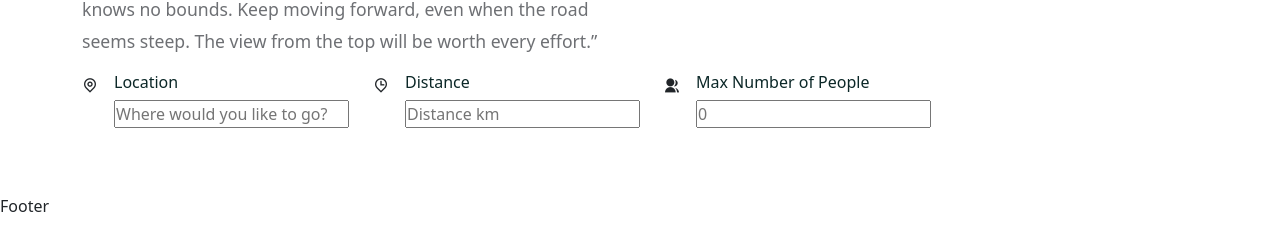
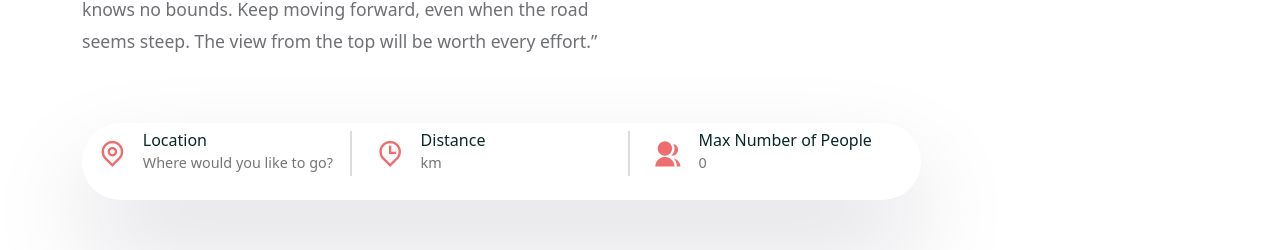
Before and after one commit to jashezan/Tours-and-Travels, a React (Create React App) app in the folder frontend/: page /home in a window 1280 px wide. Shown: the part 562-812 px from the top of the page. Built offline with nearby package versions, Linux system fonts and the light colour scheme; a web font is replaced by a local one.

Commit message:
styling search bar inputs

```diff
--- a/frontend/src/shared/SearchBar.jsx
+++ b/frontend/src/shared/SearchBar.jsx
@@ -6,7 +6,7 @@ const Searchbar = () => {
   return <Col lg='12'>
     <div className="search__bar">
         <Form className='d-flex align-items-center gap-4'>
-            <FormGroup className='d-flex gap-3 form__group form__group-fast'>
+            <FormGroup className='d-flex gap-3 form__group form__group-first'>
                 <span>
                     <i class="ri-map-pin-line"></i>
                 </span>
@@ -15,13 +15,13 @@ const Searchbar = () => {
                     <input type="text" placeholder='Where would you like to go?' />
                 </div>
             </FormGroup>
-            <FormGroup className='d-flex gap-3 form__group form__group-fast'>
+            <FormGroup className='d-flex gap-3 form__group form__group-first'>
                 <span>
                     <i class="ri-map-pin-time-line"></i>
                 </span>
                 <div>
                     <h6>Distance</h6>
-                    <input type="number" placeholder='Distance km' />
+                    <input type="number" placeholder='km' />
                 </div>
             </FormGroup>
             <FormGroup className='d-flex gap-3 form__group form__group-last'>
--- a/frontend/src/shared/search-bar.css
+++ b/frontend/src/shared/search-bar.css
@@ -0,0 +1,31 @@
+.search__bar {
+    padding: 0.5rem 1rem;
+    border-radius: 50px;
+    box-shadow: rgba(17, 12, 46, 0.15) 0px 48px 100px 0px;
+    width: max-content;
+    margin-top: 50px;
+}
+
+.form__group span {
+    font-size: 1.8rem;
+    color: #ee6e6e;
+}
+
+.form__group input {
+    border:rgba(177, 251, 3, 0.829);
+    font-size: 0.9rem;
+    color: var(--heading-color);
+    font-weight: 500;
+}
+
+.form__group input:focus {
+    outline: none;
+}
+
+.form__group h6 {
+    margin-bottom: 0;
+}
+
+.form__group-first {
+    border-right: 2px solid #ddd;
+}
```
